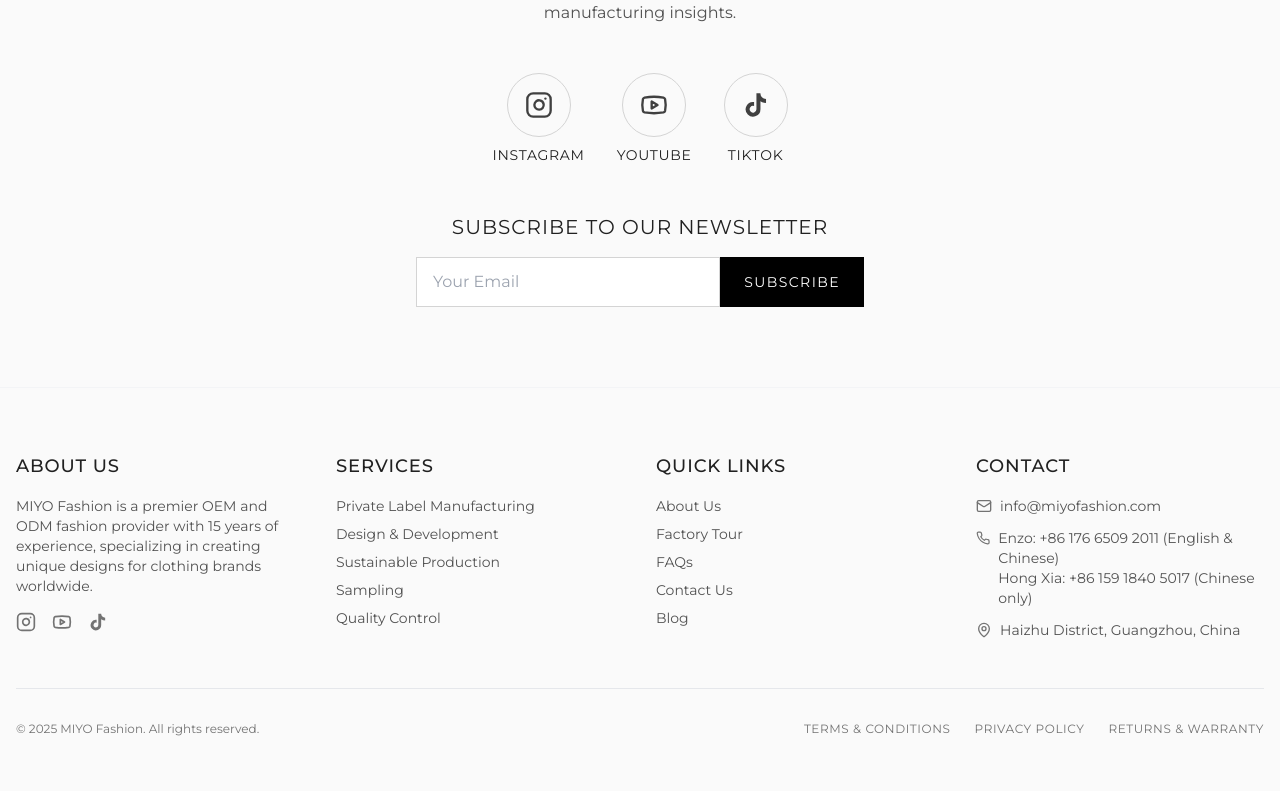
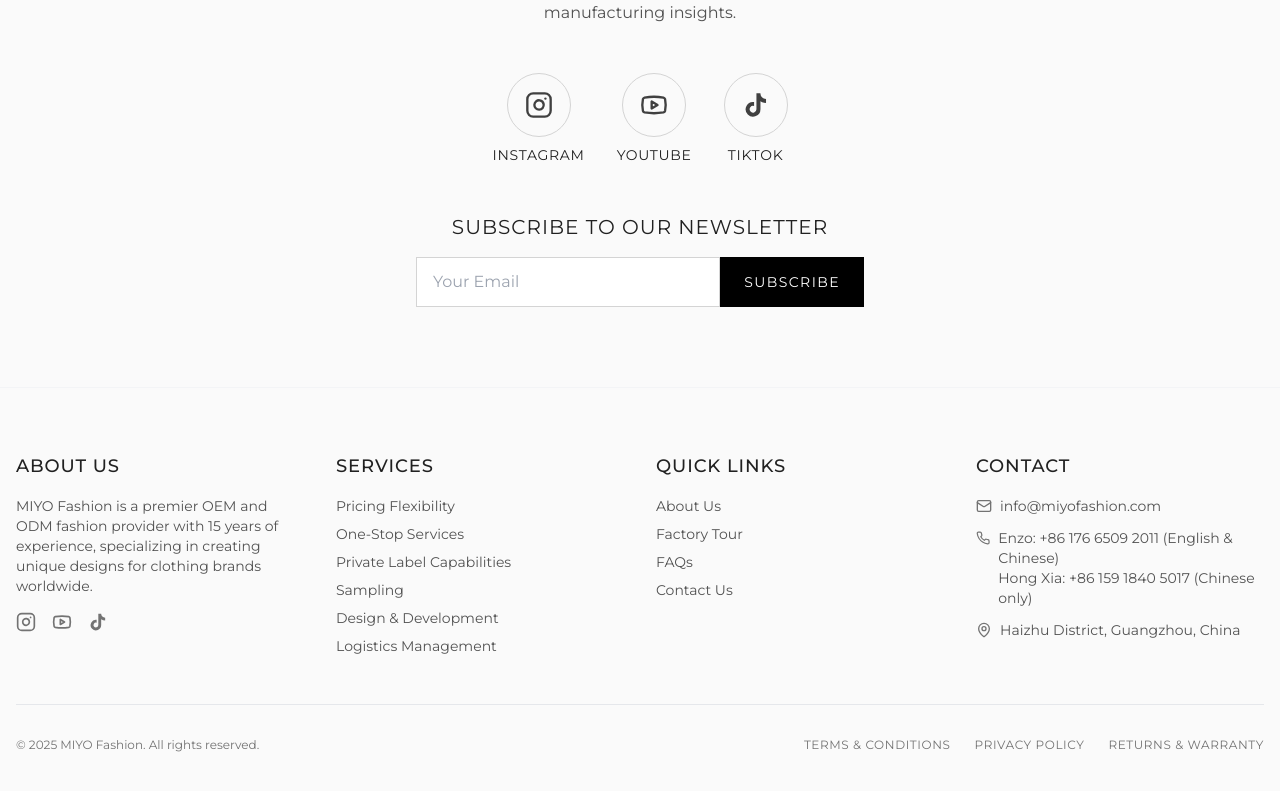
Before and after one commit to dixon310/luvalot-fashion-coolify, a Next.js app: page / in a window 1280 px wide. Shown: the part 5141-5932 px from the top of the page. Built offline with nearby package versions, Linux system fonts and the light colour scheme.

Commit message:
Update footer and header links for services and social media

```diff
--- a/components/footer.tsx
+++ b/components/footer.tsx
@@ -43,26 +43,26 @@ export default function Footer() {
             <ul className="space-y-2 text-sm">
               <li>
                 <Link
-                  href="/services/private-label"
+                  href="/services/Pricing-Flexibility"
                   className="text-neutral-600 hover:text-neutral-800 transition-colors"
                 >
-                  Private Label Manufacturing
+                  Pricing Flexibility
                 </Link>
               </li>
               <li>
                 <Link
-                  href="/services/design-development"
+                  href="/services/One-Stop-Services"
                   className="text-neutral-600 hover:text-neutral-800 transition-colors"
                 >
-                  Design & Development
+                  One-Stop Services
                 </Link>
               </li>
               <li>
                 <Link
-                  href="/services/sustainable-production"
+                  href="/services/Private-Label-Capabilities"
                   className="text-neutral-600 hover:text-neutral-800 transition-colors"
                 >
-                  Sustainable Production
+                  Private Label Capabilities
                 </Link>
               </li>
               <li>
@@ -72,10 +72,18 @@ export default function Footer() {
               </li>
               <li>
                 <Link
-                  href="/services/quality-control"
+                  href="/services/Design-Development"
                   className="text-neutral-600 hover:text-neutral-800 transition-colors"
                 >
-                  Quality Control
+                  Design & Development
+                </Link>
+              </li>
+              <li>
+                <Link
+                  href="/services/Logistics-Management"
+                  className="text-neutral-600 hover:text-neutral-800 transition-colors"
+                >
+                  Logistics Management
                 </Link>
               </li>
             </ul>
@@ -102,11 +110,6 @@ export default function Footer() {
               <li>
                 <Link href="/contact-us" className="text-neutral-600 hover:text-neutral-800 transition-colors">
                   Contact Us
-                </Link>
-              </li>
-              <li>
-                <Link href="/blog" className="text-neutral-600 hover:text-neutral-800 transition-colors">
-                  Blog
                 </Link>
               </li>
             </ul>
--- a/components/header.tsx
+++ b/components/header.tsx
@@ -52,21 +52,21 @@ export default function Header() {
         <div className="flex justify-end mb-4">
           <div className="flex space-x-4">
             <Link
-              href="https://instagram.com"
+              href="https://www.instagram.com/fashion_miyo/"
               aria-label="Instagram"
               className="text-neutral-500 hover:text-neutral-800 transition-colors"
             >
               <Instagram size={20} />
             </Link>
             <Link
-              href="https://youtube.com"
+              href="https://www.youtube.com/@miyo_fashion"
               aria-label="YouTube"
               className="text-neutral-500 hover:text-neutral-800 transition-colors"
             >
               <Youtube size={20} />
             </Link>
             <Link
-              href="https://tiktok.com"
+              href="https://www.tiktok.com/@miyo_fashion"
               aria-label="TikTok"
               className="text-neutral-500 hover:text-neutral-800 transition-colors"
             >
```
